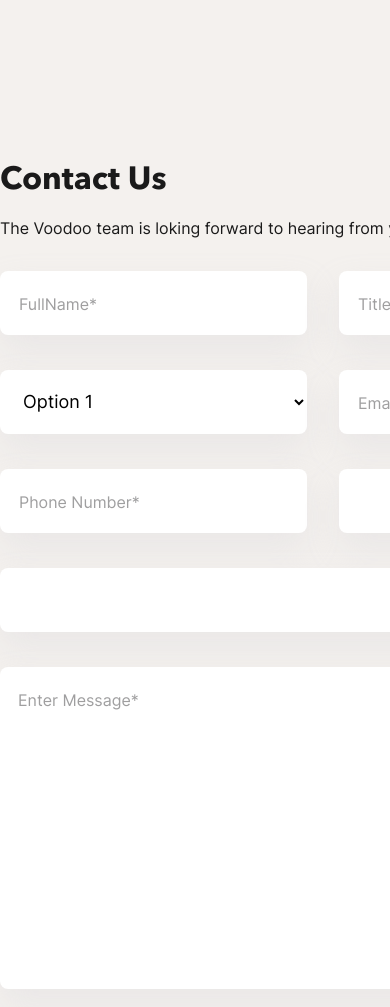
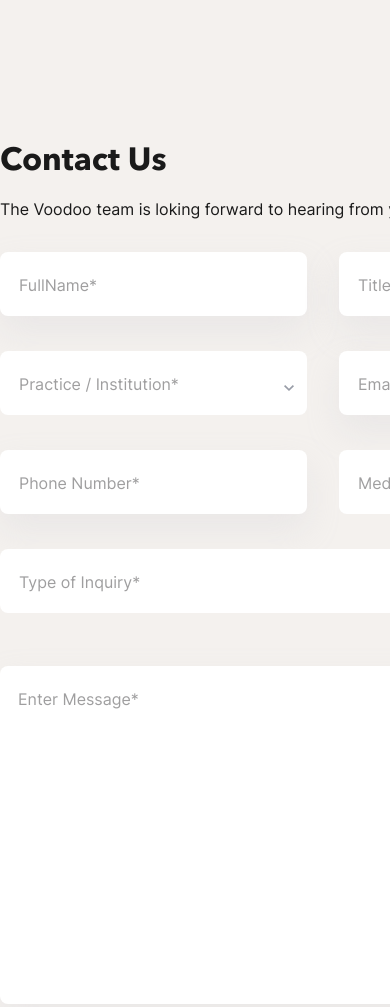
Before and after one commit to GrigoriiD/Voodoo-Test-Task, a plain HTML site: page index.html in a window 390 px wide. Shown: the top 1007 px of the page. Drawn offline with Linux system fonts and the light colour scheme; some packages are replaced by stand-ins of ours; files whose address does not match are found by name.

Commit message:
Added select

```diff
--- a/css/style.css
+++ b/css/style.css
@@ -24,15 +24,17 @@ body {
     max-width: 1140px;
     margin: 0 auto;
     display: grid;
-    padding: 157px 0 0 0 ;
-    grid-template-columns: repeat(2, auto); grid-column-gap: 40px;
+    grid-template-columns: repeat(2, auto);
+     grid-column-gap: 40px;
+    grid-template-rows: 974px 936px;
 }
 .contact-form {
     width: 630px;
-    height: 974px;
+    min-height: 974px;
     display: grid;
+    padding: 138px 0 0 0;
     grid-template-columns: repeat(2, auto);
-    grid-template-rows: 79px repeat(4, 64px) 338px auto ;
+    grid-template-rows: 79px repeat(4, 64px) 338px 87px ;
     grid-auto-flow: row;
     grid-column-gap: 32px;
     grid-row-gap: 35px;
@@ -65,9 +67,6 @@ body {
     color: #414042;
     opacity: 0.5;
 }
-.contact-form__inqury {
-    grid-column: 1/3;
-}
 .contact-form__element {
     background: #FFFFFF;
     font-weight: 400;
@@ -83,10 +82,11 @@ body {
     display: block;
     padding: 19px 18px;
     box-sizing: border-box;
+    min-height: 338px;
     grid-column: 1/3;
     resize: none;
     font-size: 20px;
-    margin: 0 0 16px 0;
+    margin: 18px 0 0 0;
 }
 .contact-form__element:focus{
     background-color: rgb(255, 255, 255);
@@ -106,13 +106,14 @@ body {
     background: #1A1A1A;
     border-radius: 10px;
     transition: all 500ms ease-in-out;
+    margin: 32px 0 0 0;
 }
 .contact-form__button:hover {
     background-color: #FFFFFF;
     color: #1A1A1A;
 }
-#map {
-    /* background-color: aquamarine; */
+.map {
+    margin: 157px 0 0 0 ;
     width: 470px;
     height: 936px;
 }
@@ -120,7 +121,6 @@ body {
 .gm-ui-hover-effect, .gm-style-iw-tc {
     display: none!important;
 }
-
 .gm-style-iw ,.gm-style-iw-c {
     width: 244px!important;
     min-height: 100px!important;
@@ -170,3 +170,83 @@ body {
     width: 12px;
     height: 13px;
 }
+/* select */
+.select {
+	margin: 0 0 0 0  ;
+	position: relative;
+	width: 100%;
+    background-color: #FFFFFF;
+    border-radius: 8px;
+}
+.contact-form__select_row{
+    grid-column: 1/3;
+    box-sizing: border-box;
+    display: block;
+    padding: 0 0 0 0;
+}
+.select.is-active .select__body {
+	display: block;
+}
+.select__header {
+	border: none;
+	cursor: pointer;
+    padding: 0;
+    display: grid;
+    border-radius: 8px;
+    margin: 0 0 0 0;
+}
+.select__current {
+    font-weight: 400;
+    font-size: 16px;
+    line-height: 28px;
+    color: #414042;
+    opacity: 0.5;
+    display: block;
+    box-sizing: border-box;
+    padding: 19px 0 0 19px;
+    grid-column: 1/2;
+}
+.select__current_color{
+    color: #1A1A1A;
+    opacity: 1;
+}
+.select__wrapper-icon {
+	height: 40px;
+	text-align: center;
+	width: 40px;
+    margin: 0;
+    justify-content: center;
+    justify-self:end;
+    grid-column: 2/3;
+    display: grid;
+}
+.select__icon{
+    align-self: end;
+    padding: 0 0 0 4px;
+}
+.select__body {
+	border: none;
+	border-top: 0;
+	display: none;
+    background-color: #fff;
+	left: 0;
+	position: absolute;
+	right: 0;
+	top: 93%;
+    z-index: 5;
+    border-end-end-radius: 8px;
+}
+.select__item {
+	cursor: pointer;
+	font-weight: 400;
+    font-size: 16px;
+    line-height: 28px;
+    color: #424242;
+    margin: 15px 19px;
+    background-color: #FFFFFF;
+    transition: all 100ms ease-in;
+}
+.select__item:hover ,.is-checked {
+    background-color: #F2F2F2;
+    padding: 0 0 0 13px;
+}
--- a/index.html
+++ b/index.html
@@ -20,36 +20,37 @@
             </div>
             <input class="contact-form__element" type="text" name="username" placeholder="FullName*">
             <input class="contact-form__element" type="text" name="position" placeholder="Title/Position*">
-            <select class="contact-form__element" name="Practice / Institution*">
+            <select class="contact-form__select" name="Practice / Institution*">
                 <option value="Option 1">Option 1</option>
-                <option value="Option 2"></option>
-                <option value="Option 3"></option>
-                <option value="Option 4"></option>
-                <option value="Option 5"></option>
+                <option value="Option 2">Option 2</option>
+                <option value="Option 3">Option 3</option>
+                <option value="Option 4">Option 4</option>
+                <option value="Option 5">Option 5</option>
             </select>
             <input class="contact-form__element" type="email" placeholder="Email Address*" name="email">
             <input class="contact-form__element" type="tel" placeholder="Phone Number*" name="tel">
-            <select class="contact-form__element"  name="Medical Profession*">
-                <option value="Option 1"></option>
-                <option value="Option 2"></option>
-                <option value="Option 3"></option>
-                <option value="Option 4"></option>
-                <option value="Option 5"></option>
+            <select class="contact-form__select"  name="Medical Profession*">
+                <option value="Option 1">Option 1</option>
+                <option value="Option 2">Option 2</option>
+                <option value="Option 3">Option 3</option>
+                <option value="Option 4">Option 4</option>
+                <option value="Option 5">Option 5</option>
             </select>
-            <select class="contact-form__inqury contact-form__element"  name="Type of Inquiry*">
-                <option value="Option 1"></option>
-                <option value="Option 2"></option>
-                <option value="Option 3"></option>
-                <option value="Option 4"></option>
-                <option value="Option 5"></option>
+            <select class="contact-form__select_row contact-form__select"  name="Type of Inquiry*">
+                <option value="Option 1">Option 1</option>
+                <option value="Option 2">Option 2</option>
+                <option value="Option 3">Option 3</option>
+                <option value="Option 4">Option 4</option>
+                <option value="Option 5">Option 5</option>
             </select>
             <textarea class="contact-form__text-area contact-form__element"  name="message" placeholder="Enter Message*"></textarea>
             <button class="contact-form__button" type="submit">Send Message</button>
         </form>
-        <div id="map"></div>
+        <div id="map" class="map"></div>
     </div>
     <script src="./js/map.js"></script>
     <script async
     src="https://maps.googleapis.com/maps/api/js?key=AIzaSyDp4mypNUkiisiumY6NRcEiE0nOY9EuOO0&callback=initMap"></script>
+    <script src="./js/select.js"></script>
 </body>
 </html>
--- /dev/null
+++ b/js/select.js
@@ -0,0 +1,41 @@
+const body = document.querySelectorAll('select');
+    body.forEach((el)=>{
+        el.style.display = "none";
+        const selectName = el.name;
+        const option = el.querySelectorAll('option');
+        let addedRow = '';
+        if (el.className === 'contact-form__select_row contact-form__select') {
+           addedRow = ' contact-form__select_row'
+        }
+        if(el.className != 'contact-form__select_row contact-form__select'){
+            addedRow = '';
+        }
+        const arr = [...option].map((item)=> {
+            return (
+                `<div class="select__item">${item.value}</div>`
+            );
+        })
+        el.insertAdjacentHTML("beforebegin",`<div class="select${addedRow}"><div class="select__header"><span class="select__current">${selectName}</span><div class="select__wrapper-icon"><img class="select__icon" src="./img/Select-Icon.svg" alt="icon"></div></div><div class="select__body">${arr.join('')}</div></div>`)
+    })
+function runSelect () {
+    let selectHeader = document.querySelectorAll('.select__header');
+    let selectItem = document.querySelectorAll('.select__item');
+    function selectToggle() {
+        this.parentElement.classList.toggle('is-active');
+    }
+    selectHeader.forEach(el => {
+        el.addEventListener('click', selectToggle)
+    });
+    selectItem.forEach(el => {
+        el.addEventListener('click', selectChoose)
+    });
+    function selectChoose() {
+        let text = this.innerText,
+            select = this.closest('.select'),
+            selectCurrent = select.querySelector('.select__current');
+        selectCurrent.innerText = text;
+        selectCurrent.className += (' select__current_color');
+        select.classList.remove('is-active');
+    }
+};
+runSelect();
```
Also changed, not shown: img/Select-Icon.svg (added).
